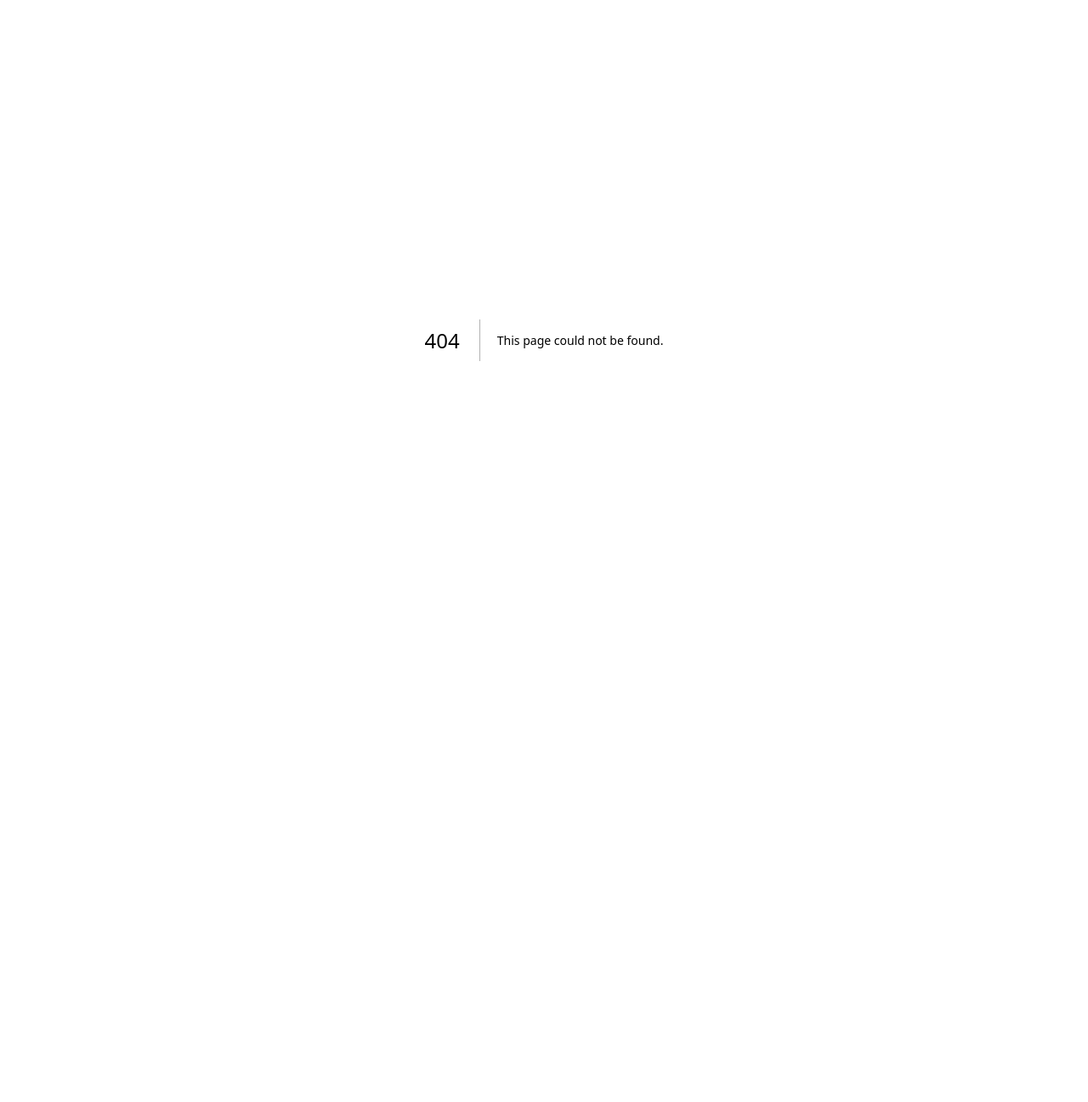
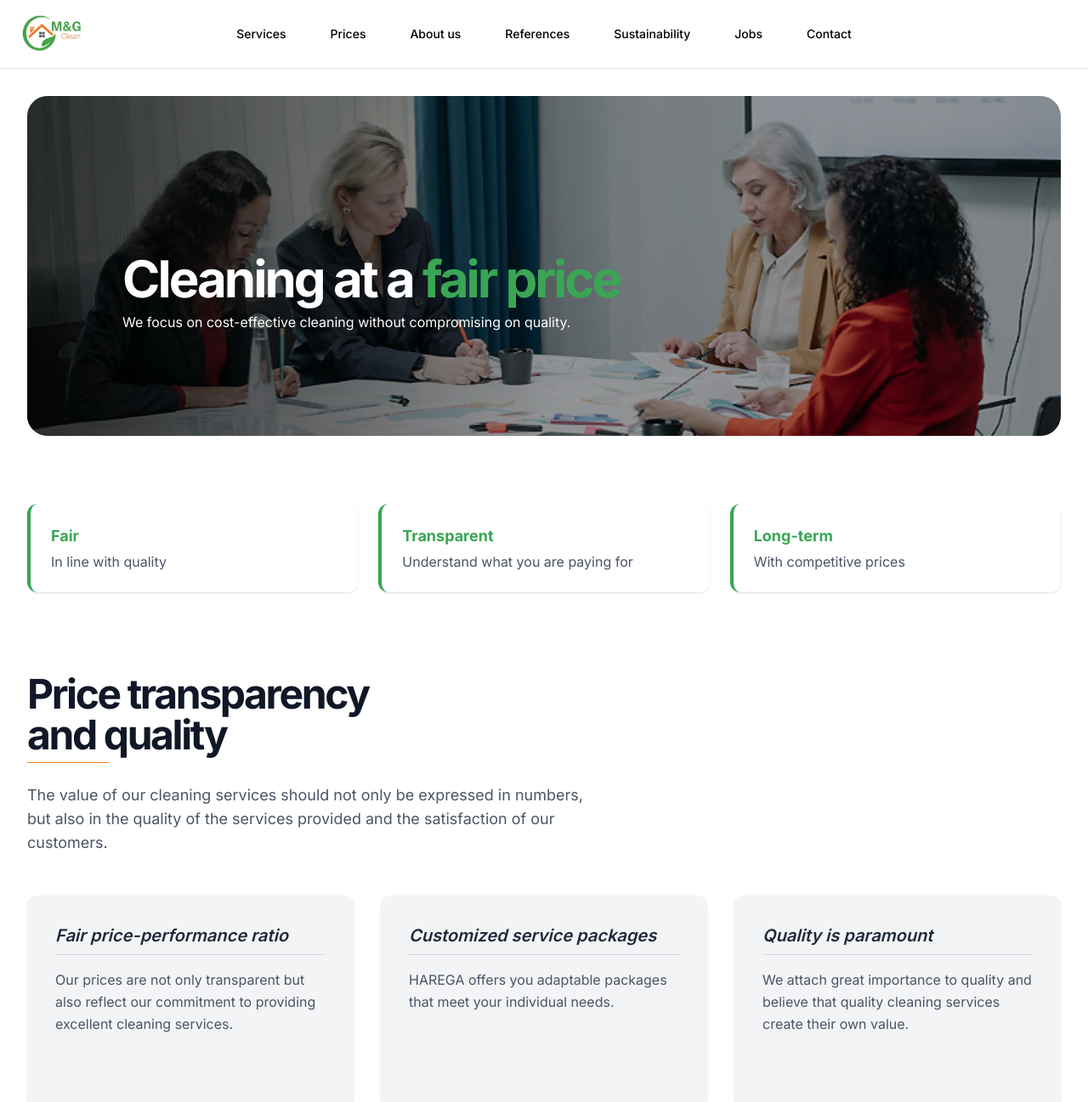
Before and after one commit to bojanazdravkovska/mg-clean, a Next.js app in the folder mg-clean/: page /prices in a window 1280 px wide. Before the commit this address had no page. Shown: the top 1297 px of the page at 85% size. Before the commit the page ends 800 px from the top, so only its background shows below. Built offline with nearby package versions, Linux system fonts and the light colour scheme.

Commit message:
Services and prices page

```diff
--- a/mg-clean/app/page.tsx
+++ b/mg-clean/app/page.tsx
@@ -8,7 +8,7 @@ export default function Page() {
   return (
     <MgCleanDefaultLayout>
       <HeroSection/>
-      <ServicesSection/>
+      <ServicesSection dashboard={true}/>
       <RequestForQuotationForm/>
       <ClientsSection/>
     </MgCleanDefaultLayout>
--- /dev/null
+++ b/mg-clean/app/prices/page.tsx
@@ -0,0 +1,133 @@
+import Image from "next/image"
+import MgCleanDefaultLayout from "@/components/templates/MgCleanDefaultLayout"
+import InfoCard from "@/components/atoms/InfoCard"
+import { RequestForQuotationForm } from "@/components/organisms/RequestForQuotationForm"
+
+const infoCards = [
+  {
+    title: "Fair price-performance ratio",
+    description: "Our prices are not only transparent but also reflect our commitment to providing excellent cleaning services.",
+    tagline: "Quality you can afford."
+  },
+  {
+    title: "Customized service packages",
+    description: "HAREGA offers you adaptable packages that meet your individual needs.",
+    tagline: "Tailor-made service"
+  },
+  {
+    title: "Quality is paramount",
+    description: "We attach great importance to quality and believe that quality cleaning services create their own value.",
+    tagline: "Quality sets the tone"
+  },
+  {
+    title: "Transparent pricing",
+    description: "We will be happy to explain what services are included and are available to answer any questions you may have.",
+    tagline: "Transparency strengthens trust"
+  },
+  {
+    title: "Customer-oriented satisfaction",
+    description: "Your satisfaction drives us. Our friendly and professional team is ready to adapt to your specific needs.",
+    tagline: "Customer is partner."
+  },
+  {
+    title: "Long-term value retention",
+    description: "HAREGA strives not only for short-term customer satisfaction, but also for long-term cost efficiency for your company.",
+    tagline: "Long-term cost efficiency."
+  },
+]
+
+export default function PricesPage() {
+  return (
+    <MgCleanDefaultLayout>
+      <div className="max-w-7xl mx-auto px-4 sm:px-6 lg:px-8 py-8">
+        <div className="relative w-full h-[400px] rounded-3xl overflow-hidden">
+          <Image
+            src="/assets/images/risk-management-1.jpg"
+            alt="Cleaning at a fair price"
+            fill
+            className="object-cover w-full h-full"
+            priority
+          />
+          <div className="absolute inset-0 z-10" style={{ pointerEvents: 'none' }}>
+            <div className="w-1/2 h-full bg-gradient-to-r from-black/70 to-transparent" />
+          </div>
+          <div className="absolute inset-0 bg-black/40 flex flex-col justify-center items-start pl-28 pr-8 pt-16 z-20">
+            <h1 className="text-3xl font-bold tracking-tighter sm:text-4xl md:text-5xl lg:text-6xl text-white">
+              Cleaning at a <span className="text-[#3AA655]">fair price</span>
+            </h1>
+            <p className="max-w-[600px] text-[16px] mt-2 leading-relaxed text-white">We focus on cost-effective cleaning without compromising on quality.</p>
+          </div>
+        </div>
+
+        {/* Tag section */}
+        <div className="mt-20 grid gap-6 sm:grid-cols-2 lg:grid-cols-3">
+          {/* Tag 1 */}
+          <div className="flex flex-col items-start bg-white rounded-xl shadow p-6 border-l-4 border-[#3AA655] transition-transform duration-300 hover:scale-105 hover:shadow-lg">
+            <span className="text-lg font-bold text-[#3AA655] mb-1">Fair</span>
+            <span className="text-gray-600">In line with quality</span>
+          </div>
+          {/* Tag 2 */}
+          <div className="flex flex-col items-start bg-white rounded-xl shadow p-6 border-l-4 border-[#3AA655] transition-transform duration-300 hover:scale-105 hover:shadow-lg">
+            <span className="text-lg font-bold text-[#3AA655] mb-1">Transparent</span>
+            <span className="text-gray-600">Understand what you are paying for</span>
+          </div>
+          {/* Tag 3 */}
+          <div className="flex flex-col items-start bg-white rounded-xl shadow p-6 border-l-4 border-[#3AA655] transition-transform duration-300 hover:scale-105 hover:shadow-lg">
+            <span className="text-lg font-bold text-[#3AA655] mb-1">Long-term</span>
+            <span className="text-gray-600">With competitive prices</span>
+          </div>
+        </div>
+
+        {/* Price transparency and quality section */}
+        <section className="mt-24">
+          <h2 className="text-3xl font-bold tracking-tighter sm:text-4xl md:text-5xl text-gray-900 mb-2">Price transparency<br />and quality</h2>
+          <hr className="border-[#F97D1C] w-24 mb-6" />
+          <p className="max-w-2xl text-gray-600 text-lg mb-12">The value of our cleaning services should not only be expressed in numbers, but also in the quality of the services provided and the satisfaction of our customers.</p>
+          <div className="grid gap-8 sm:grid-cols-2 lg:grid-cols-3">
+            {infoCards.map((card, idx) => (
+              <InfoCard key={idx} {...card} />
+            ))}
+          </div>
+        </section>
+      </div>
+
+      {/* Trust Banner Section - full width */}
+      <section className="mt-24 w-full rounded-none bg-gradient-to-r from-green-50 to-green-100 relative overflow-visible" style={{ minHeight: '320px' }}>
+        <div className="max-w-7xl mx-auto flex flex-col md:flex-row items-center justify-between px-8 py-14 gap-8 relative">
+          <div className="flex-1 max-w-2xl z-10">
+            <h2 className="text-4xl md:text-5xl font-bold text-gray-800 mb-4">It's not just about cleanliness,<br />it's about trust!</h2>
+            <hr className="border-gray-300 mb-6" />
+            <p className="text-lg text-gray-700 font-medium">Cleanliness alone isn't enough. We build a foundation of trust with transparent pricing and reliable cleaning.</p>
+          </div>
+          <div className="flex-1 flex justify-center items-end relative h-[340px]">
+            <div className="absolute left-1/2 bottom-0 translate-x-[-50%] translate-y-[35%] w-[80%] z-20">
+              <Image
+                src="/assets/images/keys.jpg"
+                alt="Handing over keys"
+                width={800}
+                height={500}
+                className="rounded-2xl shadow-lg object-cover w-full h-[340px]"
+                style={{ objectPosition: 'center' }}
+              />
+            </div>
+          </div>
+        </div>
+      </section>
+      {/* White space for image overflow */}
+      <div className="w-full bg-white" style={{ height: '120px' }} />
+
+      {/* Why is the right price crucial section */}
+      <section className="w-full bg-white py-16">
+        <div className="max-w-3xl mx-auto px-4 text-center">
+          <h2 className="text-3xl md:text-4xl font-bold text-gray-900 mb-6">Why is the right<br />price crucial?</h2>
+          <p className="text-lg text-gray-700 leading-relaxed">
+            A fair price allows us to hire qualified and experienced cleaners and pay them appropriately. This guarantees not only thorough cleaning but also professional service. Cleaners often have access to sensitive information on your premises. A company that focuses on the lowest price may not be able to take the necessary security precautions to protect this information.<br /><br />
+            Choosing the right cleaning company is crucial to ensuring not only a clean but also a safe and secure environment. We pride ourselves on providing this balance and giving you the best value for your trust.<br /><br />
+            Contact us to schedule a consultation. We look forward to meeting you personally and working together to find the best solutions for your cleaning needs.
+          </p>
+        </div>
+      </section>
+      <RequestForQuotationForm></RequestForQuotationForm>
+    </MgCleanDefaultLayout>
+  )
+}
--- /dev/null
+++ b/mg-clean/app/services/page.tsx
@@ -0,0 +1,11 @@
+import ServicesSection from "@/components/organisms/ServicesSection"
+import MgCleanDefaultLayout from "@/components/templates/MgCleanDefaultLayout"
+
+export default function ServicesPage() {
+  return (
+   <MgCleanDefaultLayout>
+      <ServicesSection dashboard={false} />
+      </MgCleanDefaultLayout>
+
+  )
+}
--- /dev/null
+++ b/mg-clean/components/atoms/InfoCard.tsx
@@ -0,0 +1,26 @@
+"use client"
+import React from "react"
+
+interface InfoCardProps {
+  title: string
+  description: string
+  tagline: string
+}
+
+export default function InfoCard({ title, description, tagline }: InfoCardProps) {
+  return (
+    <div className="relative flex flex-col justify-between bg-gray-100 rounded-t-xl rounded-b-3xl shadow p-8 border border-gray-100 transition-transform duration-300 group min-h-[260px] overflow-visible hover:scale-105 hover:shadow-lg">
+      <div>
+        <h3 className="text-xl font-semibold text-gray-800 mb-2 italic">{title}</h3>
+        <hr className="border-gray-300 mb-4" />
+        <p className="text-gray-600 text-base leading-relaxed">{description}</p>
+      </div>
+      {/* Orange bar/tagline at the bottom of the card */}
+      <div className="absolute left-0 bottom-0 w-full flex justify-center items-center bg-[#F97D1C] h-2 group-hover:h-12 transition-all duration-300 rounded-b-3xl overflow-hidden z-10">
+        <span className="text-white font-semibold text-base opacity-0 group-hover:opacity-100 transition-opacity duration-300 group-hover:transition-all group-hover:delay-100">
+          {tagline}
+        </span>
+      </div>
+    </div>
+  )
+}
--- a/mg-clean/components/organisms/NavigationMenu.tsx
+++ b/mg-clean/components/organisms/NavigationMenu.tsx
@@ -59,7 +59,7 @@ function NavigationMenuItem({
 }
 
 const navigationMenuTriggerStyle = cva(
-  "group inline-flex h-9 w-max items-center justify-center rounded-md bg-background px-4 py-2 text-sm font-medium hover:bg-accent hover:text-accent-foreground focus:bg-accent focus:text-accent-foreground disabled:pointer-events-none disabled:opacity-50 data-[state=open]:hover:bg-accent data-[state=open]:text-accent-foreground data-[state=open]:focus:bg-accent data-[state=open]:bg-accent/50 focus-visible:ring-ring/50 outline-none transition-[color,box-shadow] focus-visible:ring-[3px] focus-visible:outline-1 border-0"
+  "group inline-flex h-9 w-max items-center justify-center rounded-md bg-background px-4 py-2 text-sm font-medium hover:bg-accent hover:text-accent-foreground focus:bg-accent focus:text-accent-foreground disabled:pointer-events-none disabled:opacity-50 data-[state=open]:hover:bg-accent data-[state=open]:text-accent-foreground data-[state=open]:focus:bg-accent data-[state=open]:bg-accent/50 focus-visible:ring-ring/50 outline-none transition-[color,box-shadow] focus-visible:ring-[3px] focus-visible:outline-1 border-0 relative after:absolute after:bottom-0 after:left-1/2 after:h-[2px] after:w-0 after:bg-[#a4ebb7] after:transition-all after:duration-500 after:ease-out hover:after:w-[80%] hover:after:opacity-100 after:opacity-0 after:-translate-x-1/2"
 )
 
 function NavigationMenuTrigger({
--- a/mg-clean/components/organisms/ServicesSection.tsx
+++ b/mg-clean/components/organisms/ServicesSection.tsx
@@ -1,6 +1,10 @@
 import Card from "../atoms/Card"
 
-export default function ServicesSection() {
+interface ServicesSectionProps {
+  dashboard?: boolean
+}
+
+export default function ServicesSection({ dashboard = false }: ServicesSectionProps) {
   const services = [
     {
       title: "Property Maintenance",
@@ -60,8 +64,9 @@ export default function ServicesSection() {
   ]
 
   return (
-    <section id="services" className="w-full py-12 md:py-24 lg:py-32">
-      <div className="container mx-auto px-4 space-y-12">
+    <section id="services" className="w-full py-6 md:py-12 lg:py-16">
+      <div className="container mx-auto px-4 space-y-6">
+        {dashboard ? (
           <div className="flex flex-col items-center justify-center space-y-4 text-center">
             <div className="space-y-2">
               <h2 className="text-3xl font-bold tracking-tighter sm:text-4xl md:text-5xl">Our Services</h2>
@@ -70,6 +75,9 @@ export default function ServicesSection() {
               </p>
             </div>
           </div>
+        ) : (
+          <h2 className="text-3xl font-bold">Our Services</h2>
+        )}
 
         <div className="grid gap-8 sm:grid-cols-2 lg:grid-cols-4">
           {services.map((service, index) => (
```
Also changed, not shown: mg-clean/public/assets/images/keys.jpg (added), mg-clean/public/assets/images/risk-management-1.jpg (added). Lines whose indentation alone changed are shown as unchanged.
